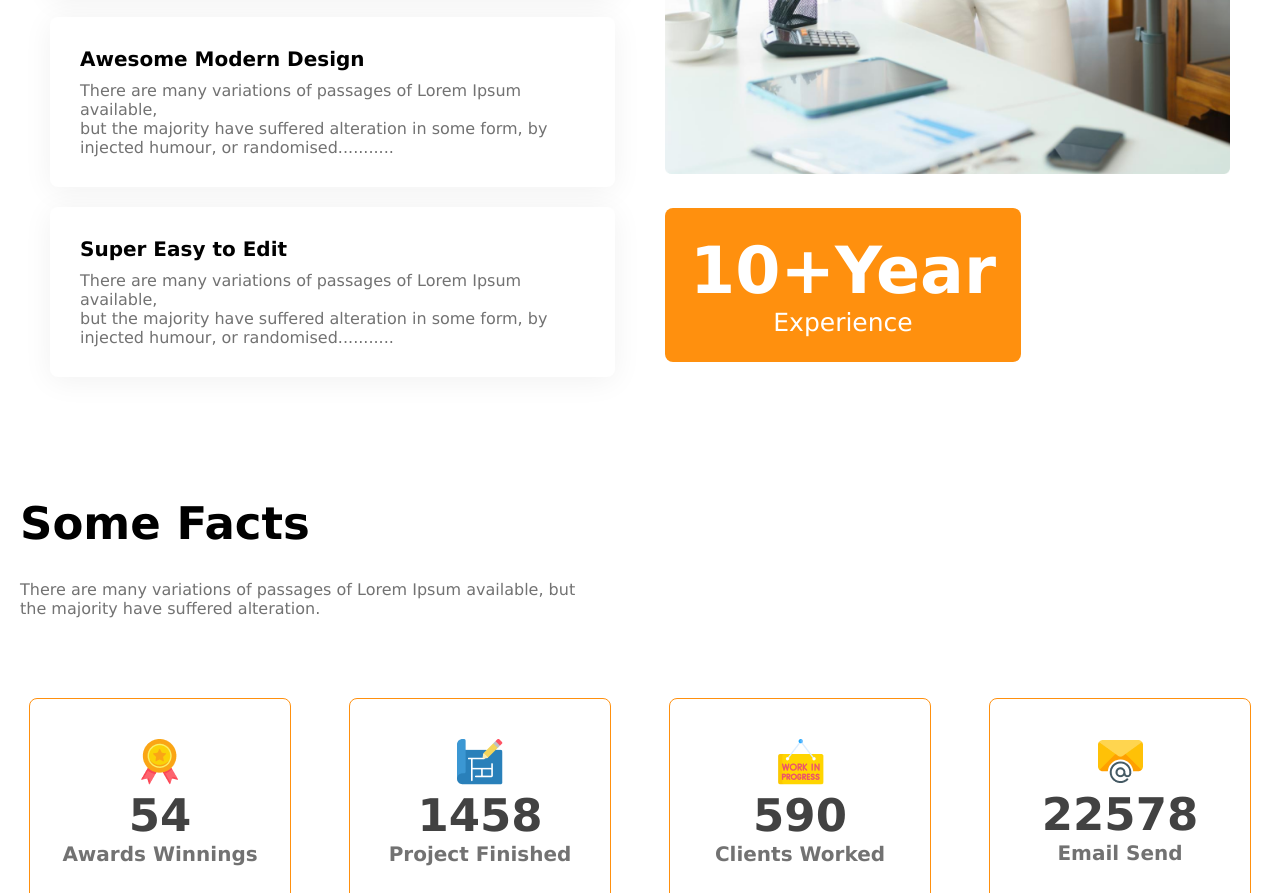
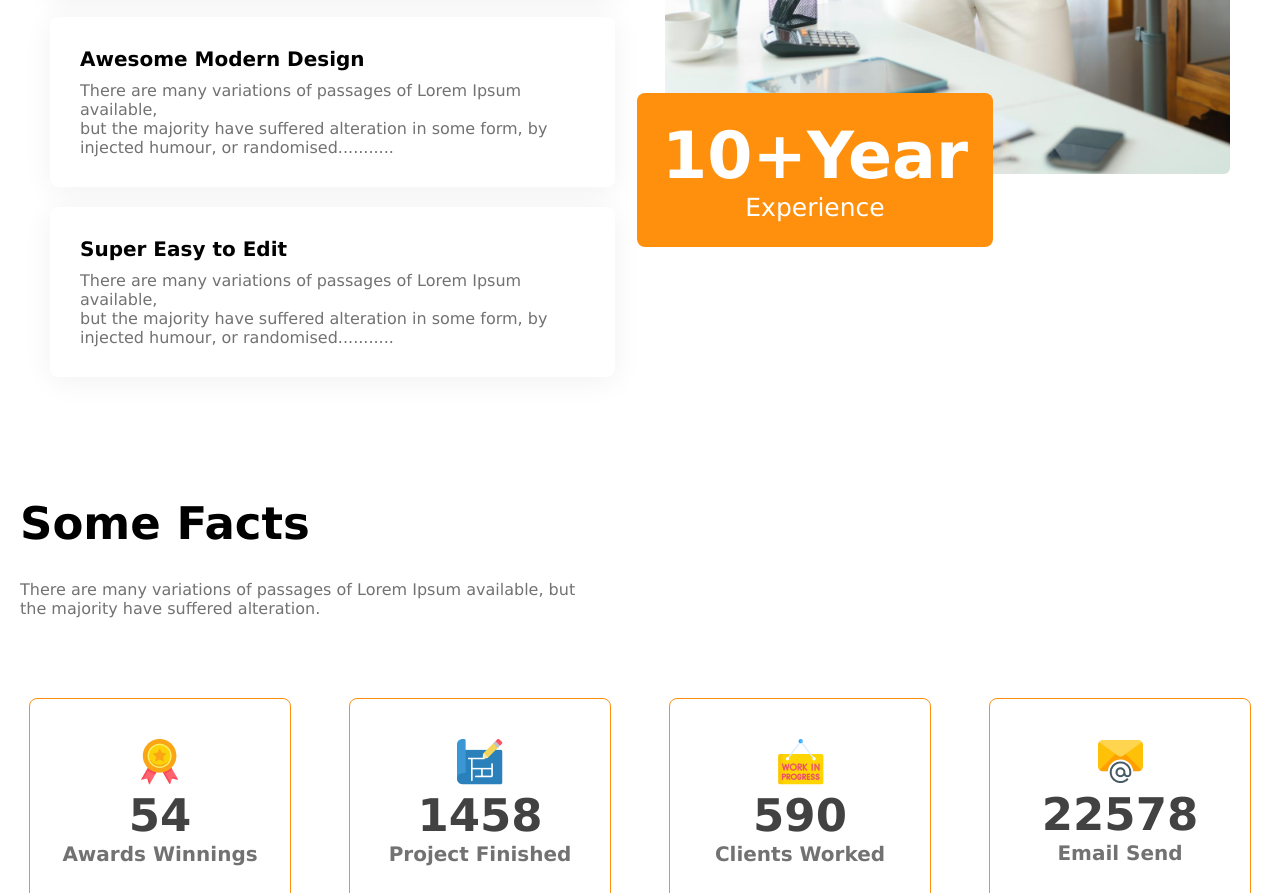
Before and after one commit to Khan-Mahmud-Hasan/assignment-2, a plain HTML site: page index.html in a window 1280 px wide. Shown: the part 2783-3676 px from the top of the page. Drawn offline with Linux system fonts and the light colour scheme.

Commit message:
responsive done

```diff
--- a/index.html
+++ b/index.html
@@ -107,7 +107,7 @@
             </div>
             <div class="features-love-enjoy-banner">
                 <img style="width: 100%;" src="images/architect.png" alt="">
-                <button class="banner-btn"><span style="font-weight: 700;
+                <button class="features-love-enjoy-btn"><span style="font-weight: 700;
                     font-size: 65px;">10+Year</span> <br><span style="font-weight: 500;
                     font-size: 25px;"> Experience</span></button>
             </div>
--- a/style.css
+++ b/style.css
@@ -151,6 +151,20 @@ header {
     color: #727272;
 }
 
+.features-love-enjoy-btn {
+    color: white;
+    font-size: 20px;
+    background: #FF900E;
+    padding: 25px;
+    border: 0;
+    border-radius: 8px;
+    margin-bottom: 20px;
+    margin-top: 30px;
+    position: relative;
+    bottom: 115px;
+    left: -28px;
+}
+
 .some-facts-details {
     margin-left: 20px;
 
@@ -287,6 +301,10 @@ Responsive
         gap: 30px;
     }
 
+    .features-love-enjoy-btn {
+        position: unset;
+    }
+
     .sponsor-image {
         display: flex;
         flex-direction: column;
```
